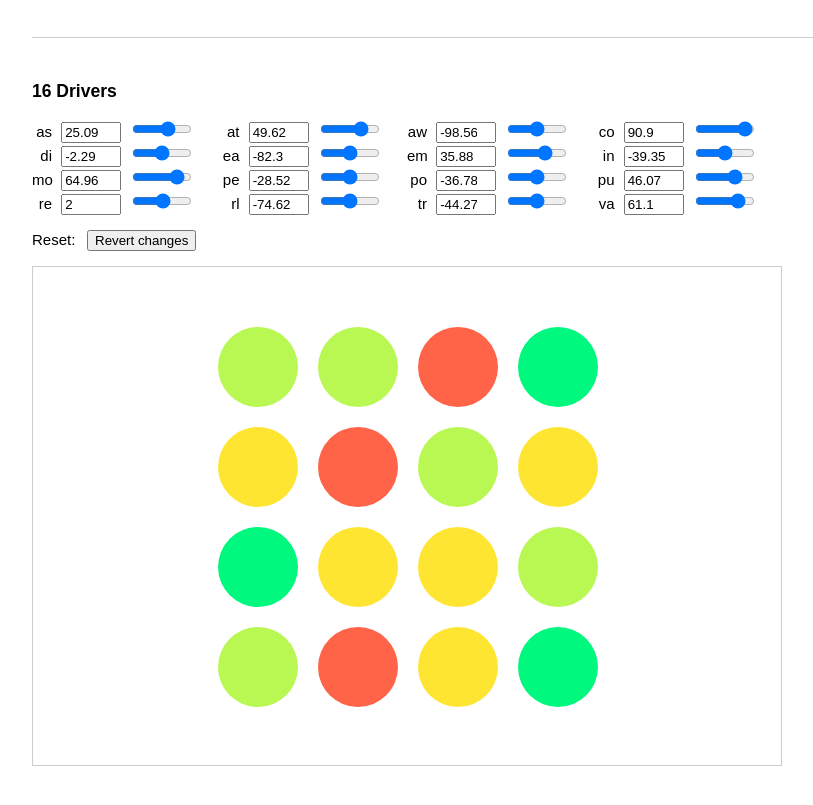
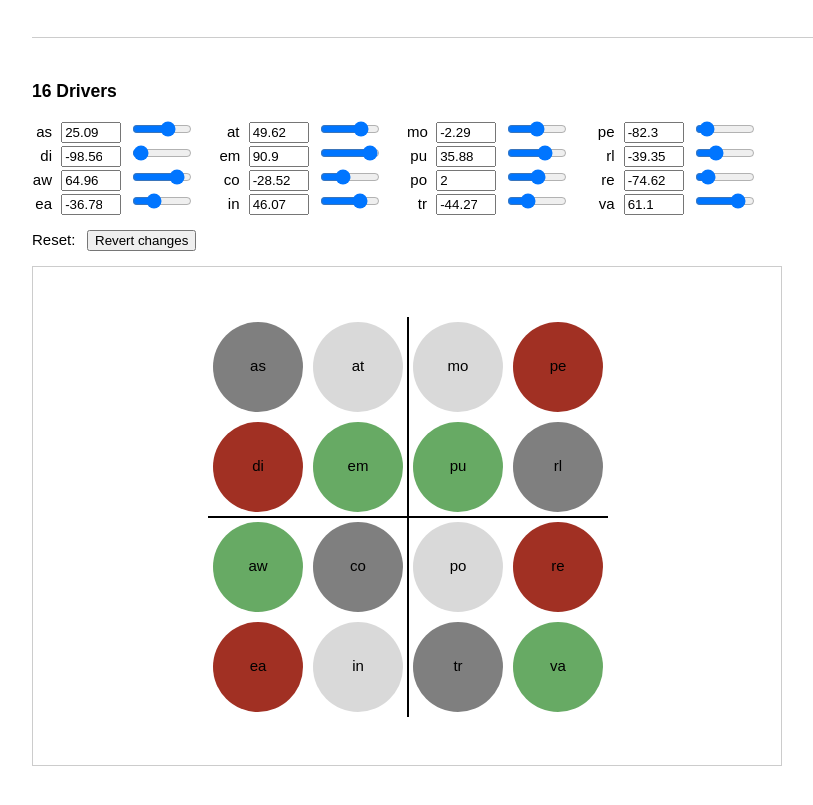
Before and after one commit to movingobjects/proquo-ai-vis-prototypes, a website built with webpack: page src/index.html in a window 1280 px wide. Shown: the part 4140-4945 px from the top of the page, without its empty margins (1-814 px from the left). Built offline with nearby package versions, Linux system fonts and the light colour scheme.

Commit message:
Calculate driver colors by quadrant

```diff
--- a/src/index.html
+++ b/src/index.html
@@ -2,6 +2,7 @@
 <html lang="en">
 
   <head>
+
     <meta charset="utf-8">
 
     <title>ProQuo AI Visualization Prototypes</title>
@@ -213,18 +214,18 @@
         <ul class="drivers">
           <li class="as"><label>as</label> <input type="number"> <input type="range"></li>
           <li class="at"><label>at</label> <input type="number"> <input type="range"></li>
-          <li class="di"><label>aw</label> <input type="number"> <input type="range"></li>
-          <li class="em"><label>co</label> <input type="number"> <input type="range"></li>
-          <li class="mo"><label>di</label> <input type="number"> <input type="range"></li>
-          <li class="pe"><label>ea</label> <input type="number"> <input type="range"></li>
-          <li class="pu"><label>em</label> <input type="number"> <input type="range"></li>
-          <li class="rl"><label>in</label> <input type="number"> <input type="range"></li>
-          <li class="aw"><label>mo</label> <input type="number"> <input type="range"></li>
-          <li class="co"><label>pe</label> <input type="number"> <input type="range"></li>
-          <li class="ea"><label>po</label> <input type="number"> <input type="range"></li>
-          <li class="in"><label>pu</label> <input type="number"> <input type="range"></li>
-          <li class="po"><label>re</label> <input type="number"> <input type="range"></li>
-          <li class="re"><label>rl</label> <input type="number"> <input type="range"></li>
+          <li class="mo"><label>mo</label> <input type="number"> <input type="range"></li>
+          <li class="pe"><label>pe</label> <input type="number"> <input type="range"></li>
+          <li class="di"><label>di</label> <input type="number"> <input type="range"></li>
+          <li class="em"><label>em</label> <input type="number"> <input type="range"></li>
+          <li class="pu"><label>pu</label> <input type="number"> <input type="range"></li>
+          <li class="rl"><label>rl</label> <input type="number"> <input type="range"></li>
+          <li class="aw"><label>aw</label> <input type="number"> <input type="range"></li>
+          <li class="co"><label>co</label> <input type="number"> <input type="range"></li>
+          <li class="po"><label>po</label> <input type="number"> <input type="range"></li>
+          <li class="re"><label>re</label> <input type="number"> <input type="range"></li>
+          <li class="ea"><label>ea</label> <input type="number"> <input type="range"></li>
+          <li class="in"><label>in</label> <input type="number"> <input type="range"></li>
           <li class="tr"><label>tr</label> <input type="number"> <input type="range"></li>
           <li class="va"><label>va</label> <input type="number"> <input type="range"></li>
         </ul>
@@ -235,22 +236,26 @@
 
       <div class="wrap-vis">
         <svg width="750" height="500">
-          <circle class="as" />
-          <circle class="at" />
-          <circle class="di" />
-          <circle class="em" />
-          <circle class="mo" />
-          <circle class="pe" />
-          <circle class="pu" />
-          <circle class="rl" />
-          <circle class="aw" />
-          <circle class="co" />
-          <circle class="ea" />
-          <circle class="in" />
-          <circle class="po" />
-          <circle class="re" />
-          <circle class="tr" />
-          <circle class="va" />
+          <g class="grid">
+            <line x1="375" y1="50" x2="375" y2="450" />
+            <line x1="175" y1="250" x2="575" y2="250" />
+          </g>
+          <g class="as"><circle /><text /></g>
+          <g class="at"><circle /><text /></g>
+          <g class="mo"><circle /><text /></g>
+          <g class="pe"><circle /><text /></g>
+          <g class="di"><circle /><text /></g>
+          <g class="em"><circle /><text /></g>
+          <g class="pu"><circle /><text /></g>
+          <g class="rl"><circle /><text /></g>
+          <g class="aw"><circle /><text /></g>
+          <g class="co"><circle /><text /></g>
+          <g class="po"><circle /><text /></g>
+          <g class="re"><circle /><text /></g>
+          <g class="ea"><circle /><text /></g>
+          <g class="in"><circle /><text /></g>
+          <g class="tr"><circle /><text /></g>
+          <g class="va"><circle /><text /></g>
         </svg>
       </div>
 
--- a/src/vis/Vis16Drivers.js
+++ b/src/vis/Vis16Drivers.js
@@ -5,11 +5,11 @@ import DriverCircle from './components/DriverCircle';
 const SCORE_MIN = -100,
       SCORE_MAX = 100;
 
-const DRIVER_IDS = [
-  "as", "at", "di", "em",
-  "mo", "pe", "pu", "rl",
-  "aw", "co", "ea", "in",
-  "po", "re", "tr", "va"
+const DRIVERS = [
+  [ "as", "at", "di", "em" ],
+  [ "mo", "pe", "pu", "rl" ],
+  [ "aw", "co", "ea", "in" ],
+  [ "po", "re", "tr", "va" ]
 ];
 
 export default class Vis16Drivers {
@@ -21,26 +21,25 @@ export default class Vis16Drivers {
     this.values   = { };
 
     this.initVis();
+    this.initInputs();
+
     this.reset();
-
-    this.initInputs();
 
   }
 
   initVis() {
 
-    const selector = `${this.selector} .wrap-vis svg circle`;
-
     this.circles = { };
 
-    DRIVER_IDS.forEach((id, i) => {
+    DRIVERS.forEach((quad, qi) => quad.forEach((id, di) => {
 
-      let col = i % 4,
-          row = Math.floor(i / 4);
+      let selector = `${this.selector} .wrap-vis svg g`,
+          col      = (di % 2) + (2 * (qi % 2)),
+          row      = Math.floor(di / 2) + (2 * Math.floor(qi / 2));
 
-      this.circles[id] = new DriverCircle(`${selector}.${id}`, col, row);
+      this.circles[id] = new DriverCircle(id, selector, col, row);
 
-    });
+    }));
 
   }
   initInputs() {
@@ -91,22 +90,23 @@ export default class Vis16Drivers {
 
   update() {
 
-    const scoreToPerc = d3.scaleLinear()
-      .domain([ SCORE_MIN, SCORE_MAX ])
-      .range([ 0, 1 ]);
+    DRIVERS.forEach((quad) => {
 
-    DRIVER_IDS.forEach((id, i) => {
+      let ranked = quad.slice().map((id) => ({
+        id: id,
+        score: this.values[id].score
+      })).sort((a, b) => (a.score - b.score));
 
-      let score     = this.values[id].score,
-          percColor = scoreToPerc(score);
+      ranked.forEach((driver, i) => {
 
-      this.circles[id].updateColor(percColor);
+        this.circles[driver.id].updateColor(i / 3);
 
-      let $inputs = $(`${this.selector} .wrap-input ul.drivers li.${id} input`);
+        let $inputs = $(`${this.selector} .wrap-input ul.drivers li.${driver.id} input`);
+            $inputs.val(driver.score);
 
-      $inputs.val(score);
+      });
 
-    })
+    });
 
   }
 
--- a/src/vis/components/DriverCircle.js
+++ b/src/vis/components/DriverCircle.js
@@ -1,20 +1,28 @@
 
 import * as d3 from 'd3';
 
-const MAX_RADIUS = 40;
+const MAX_RADIUS = 45;
 
 export default class DriverCircle {
 
-  constructor(selector, col, row) {
+  constructor(id, selector, col, row) {
 
-    this.selector  = selector;
+    this.selector = `${selector}.${id}`;
 
-    this.d3Circle = d3.select(`${selector}`);
+    let x = this.colToX(col),
+        y = this.rowToY(row);
 
-    this.d3Circle
-      .attr('cx', this.colToX(col))
-      .attr('cy', this.rowToY(row))
+    this.d3Circle = d3.select(`${this.selector} circle`)
+      .attr('cx', x)
+      .attr('cy', y)
       .attr('r', MAX_RADIUS);
+
+    this.d3Text = d3.select(`${this.selector} text`)
+      .text(id)
+      .attr('text-anchor', 'middle')
+      .attr('alignment-baseline', 'middle')
+      .attr('x', x)
+      .attr('y', y);
 
   }
 
@@ -30,10 +38,10 @@ export default class DriverCircle {
 
     const toColor = (perc) => {
 
-      const COLOR_LOW     = '#ff6348',
-            COLOR_MID     = '#fee531',
-            COLOR_HIGH    = '#b9f752',
-            COLOR_HIGHEST = '#00f87e';
+      const COLOR_LOW     = '#A13023',
+            COLOR_MID     = '#7F7F7F',
+            COLOR_HIGH    = '#D9D9D9',
+            COLOR_HIGHEST = '#67AA64';
 
       if (perc < 0.25) return COLOR_LOW;
       else if (perc < 0.5) return COLOR_MID;
```
